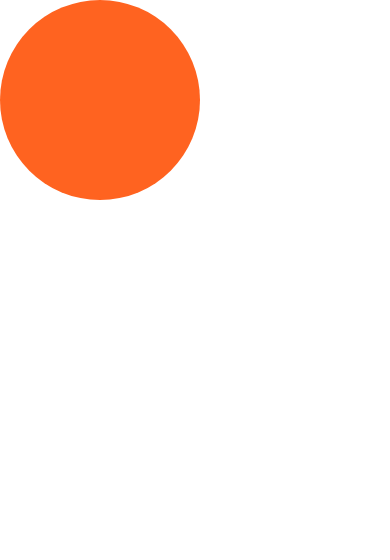
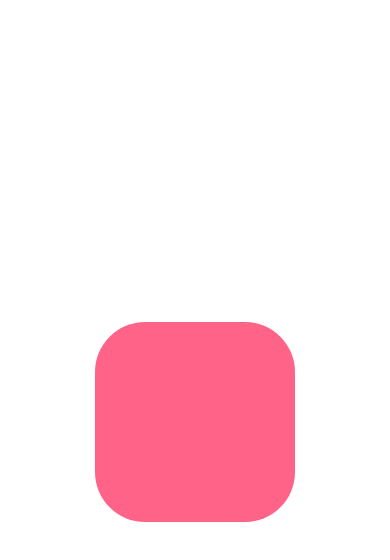
Before and after one commit to U-gummy/lang-app, a React Native app: screen / in a window 390 px wide. Shown: the top 560 px of the page. Built offline with nearby package versions, Linux system fonts and the light colour scheme.

Commit message:
:sparkles: Add: Pan Responder

```diff
--- a/App.js
+++ b/App.js
@@ -3,6 +3,7 @@ import {
   Animated,
   Dimensions,
   Easing,
+  PanResponder,
   Pressable,
   TouchableOpacity,
 } from "react-native";
@@ -20,37 +21,13 @@ const Box = styled.View`
 `;
 const AnimatedBox = Animated.createAnimatedComponent(Box);
 
-const { width: SCREEN_WIDTH, height: SCREEN_HEIGHT } = Dimensions.get("window");
-
 export default function App() {
-  const [up, setUp] = useState(false);
   const position = useRef(
     new Animated.ValueXY({
-      x: -SCREEN_WIDTH / 2 + 100,
-      y: -SCREEN_HEIGHT / 2 + 100,
+      x: 0,
+      y: 0,
     })
   ).current;
-  const topLeft = Animated.timing(position, {
-    toValue: { x: -SCREEN_WIDTH / 2 + 100, y: -SCREEN_HEIGHT / 2 + 100 },
-    useNativeDriver: false,
-  });
-  const bottomLeft = Animated.timing(position, {
-    toValue: { x: -SCREEN_WIDTH / 2 + 100, y: SCREEN_HEIGHT / 2 - 100 },
-    useNativeDriver: false,
-  });
-  const bottomRight = Animated.timing(position, {
-    toValue: { x: SCREEN_WIDTH / 2 - 100, y: SCREEN_HEIGHT / 2 - 100 },
-    useNativeDriver: false,
-  });
-  const topRight = Animated.timing(position, {
-    toValue: { x: SCREEN_WIDTH / 2 - 100, y: -SCREEN_HEIGHT / 2 + 100 },
-    useNativeDriver: false,
-  });
-  const moveUp = () => {
-    Animated.loop(
-      Animated.sequence([bottomLeft, bottomRight, topRight, topLeft])
-    ).start();
-  };
 
   const borderRadius = position.y.interpolate({
     inputRange: [-200, 200],
@@ -60,17 +37,29 @@ export default function App() {
     inputRange: [-200, 200],
     outputRange: ["rgb(255,99,71)", "rgb(255,100,200)"],
   });
+  const panResponder = useRef(
+    PanResponder.create({
+      onStartShouldSetPanResponder: () => true,
+      onPanResponderMove: (_, { dx, dy }) => {
+        console.log(dx, dy);
+        position.setValue({
+          x: dx,
+          y: dy,
+        });
+      },
+    })
+  ).current;
+
   return (
     <Container>
-      <Pressable onPress={moveUp}>
       <AnimatedBox
+        {...panResponder.panHandlers}
         style={{
           borderRadius,
           backgroundColor,
           transform: [...position.getTranslateTransform()],
         }}
       />
-      </Pressable>
     </Container>
   );
 }
--- a/package.json
+++ b/package.json
@@ -9,11 +9,13 @@
     "web": "expo start --web"
   },
   "dependencies": {
+    "@expo/webpack-config": "^18.0.1",
     "expo": "~48.0.18",
     "expo-splash-screen": "~0.18.2",
     "expo-status-bar": "~1.4.4",
     "react": "18.2.0",
     "react-native": "0.71.8",
+    "react-native-web": "^0.19.7",
     "styled-components": "^6.0.4"
   },
   "devDependencies": {
```
Also changed, not shown: 1 other file (tests, documents, lock files or other folders). Lines whose indentation alone changed are shown as unchanged.
